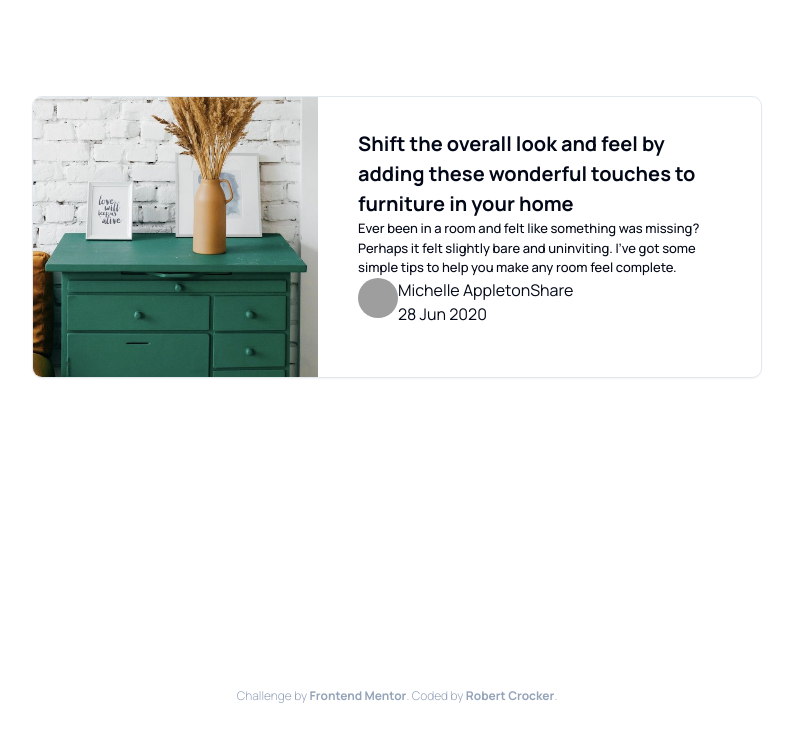
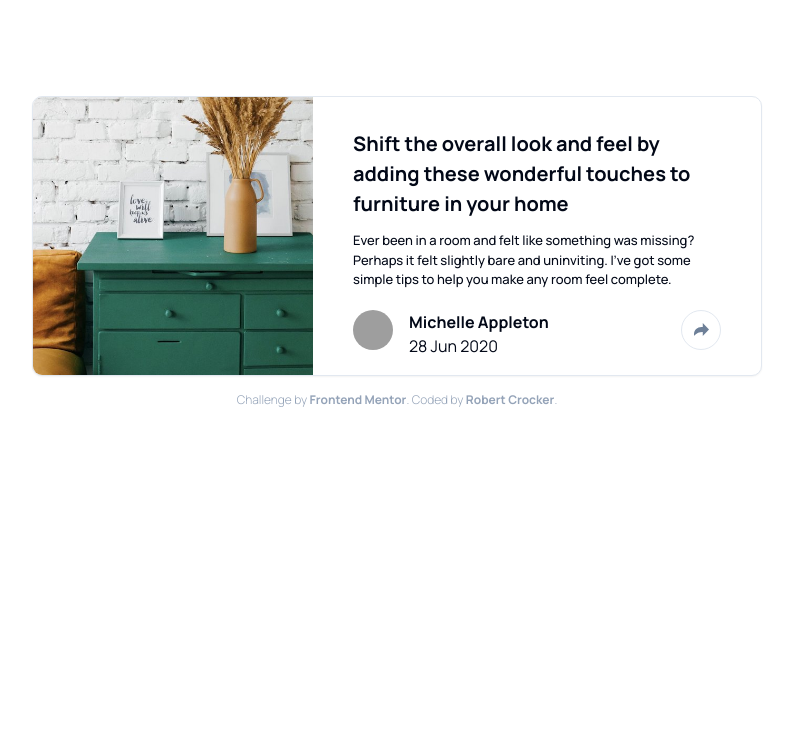
Before and after one commit to robcrock/article-preview, a Next.js app: page / in a window 1280 px wide. Shown: the top 742 px of the page, without its empty margins (243-1036 px from the left). Built offline with nearby package versions, Linux system fonts and the light colour scheme; grey boxes are pictures that could not be loaded.

Commit message:
'Add @radix-ui/react-slot. Adjust layout and introduce new share functionality.'

```diff
--- a/package.json
+++ b/package.json
@@ -11,6 +11,7 @@
   "dependencies": {
     "@radix-ui/react-aspect-ratio": "^1.0.3",
     "@radix-ui/react-avatar": "^1.0.4",
+    "@radix-ui/react-slot": "^1.0.2",
     "class-variance-authority": "^0.7.0",
     "clsx": "^2.1.1",
     "lucide-react": "^0.395.0",
--- a/src/app/page.tsx
+++ b/src/app/page.tsx
@@ -3,7 +3,7 @@
 
 export default function Home() {
   return (
-    <main className="flex min-h-screen flex-col items-center justify-between p-24">
+    <main className="flex min-h-screen flex-col items-center gap-4 p-24">
       {/* mobile */}
       {/* card container */}
       {/* -- hero image */}
--- a/src/components/fem-card.tsx
+++ b/src/components/fem-card.tsx
@@ -1,16 +1,19 @@
 import { Card, CardContent, CardHeader } from "@/components/ui/card";
 import { FemHero } from "./fem-hero";
 import { FemAvatar } from "./fem-avatar";
+import { Share } from "./icons/share";
+import { FemShareButton } from "./fem-share-button";
 
 type Props = {};
 
 export const FemCard = (props: Props) => {
   return (
-    <Card className="m-0 flex w-[730px] overflow-hidden rounded-[10px]">
+    <Card className="m-0 flex max-h-[280px] w-[730px] overflow-hidden rounded-[10px]">
       <CardHeader className="p-0">
         <FemHero />
       </CardHeader>
-      <CardContent className="px-10 py-8">
+      <CardContent className="flex flex-col gap-5 px-10 py-8">
+        <section className="flex flex-col gap-3">
           <h2 className="font-manrope text-[20px] font-bold">
             Shift the overall look and feel by adding these wonderful touches to
             furniture in your home
@@ -20,13 +23,16 @@
             felt slightly bare and uninviting. I’ve got some simple tips to help
             you make any room feel complete.
           </p>
-        <section className="flex">
+        </section>
+        <section className="flex justify-between">
+          <div className="flex gap-4">
             <FemAvatar />
             <div className="flex flex-col">
-            <p>Michelle Appleton</p>
+              <p className="font-manrope font-bold">Michelle Appleton</p>
               <p>28 Jun 2020</p>
             </div>
-          <p>Share</p>
+          </div>
+          <FemShareButton />
         </section>
       </CardContent>
     </Card>
--- a/src/components/fem-hero.tsx
+++ b/src/components/fem-hero.tsx
@@ -5,9 +5,12 @@
 
 export const FemHero = (props: Props) => {
   return (
-    <div className="h-[280px] w-[285px] p-0">
+    <div className="relative h-[285px] w-[280px]">
       <Image
-        className="h-[280px] w-[285px] object-cover p-0"
+        layout="fill"
+        objectFit="cover"
+        placeholder="blur"
+        objectPosition="0% 0%"
         src={image}
         alt="drawers"
       />
--- /dev/null
+++ b/src/components/fem-share-button.tsx
@@ -0,0 +1,12 @@
+import { Button } from "@/components/ui/button";
+import { Share } from "@/components/icons/share";
+
+type Props = {};
+
+export const FemShareButton = (props: Props) => {
+  return (
+    <Button className="rounded-full" variant="outline" size="icon">
+      <Share />
+    </Button>
+  );
+};
--- /dev/null
+++ b/src/components/icons/share.tsx
@@ -0,0 +1,14 @@
+import React from "react";
+
+type Props = {};
+
+export const Share = (props: Props) => {
+  return (
+    <svg xmlns="http://www.w3.org/2000/svg" width="15" height="13">
+      <path
+        fill="#6E8098"
+        d="M15 6.495L8.766.014V3.88H7.441C3.33 3.88 0 7.039 0 10.936v2.049l.589-.612C2.59 10.294 5.422 9.11 8.39 9.11h.375v3.867L15 6.495z"
+      />
+    </svg>
+  );
+};
--- /dev/null
+++ b/src/components/ui/button.tsx
@@ -0,0 +1,56 @@
+import * as React from "react"
+import { Slot } from "@radix-ui/react-slot"
+import { cva, type VariantProps } from "class-variance-authority"
+
+import { cn } from "@/lib/utils"
+
+const buttonVariants = cva(
+  "inline-flex items-center justify-center whitespace-nowrap rounded-md text-sm font-medium ring-offset-background transition-colors focus-visible:outline-none focus-visible:ring-2 focus-visible:ring-ring focus-visible:ring-offset-2 disabled:pointer-events-none disabled:opacity-50",
+  {
+    variants: {
+      variant: {
+        default: "bg-primary text-primary-foreground hover:bg-primary/90",
+        destructive:
+          "bg-destructive text-destructive-foreground hover:bg-destructive/90",
+        outline:
+          "border border-input bg-background hover:bg-accent hover:text-accent-foreground",
+        secondary:
+          "bg-secondary text-secondary-foreground hover:bg-secondary/80",
+        ghost: "hover:bg-accent hover:text-accent-foreground",
+        link: "text-primary underline-offset-4 hover:underline",
+      },
+      size: {
+        default: "h-10 px-4 py-2",
+        sm: "h-9 rounded-md px-3",
+        lg: "h-11 rounded-md px-8",
+        icon: "h-10 w-10",
+      },
+    },
+    defaultVariants: {
+      variant: "default",
+      size: "default",
+    },
+  }
+)
+
+export interface ButtonProps
+  extends React.ButtonHTMLAttributes<HTMLButtonElement>,
+    VariantProps<typeof buttonVariants> {
+  asChild?: boolean
+}
+
+const Button = React.forwardRef<HTMLButtonElement, ButtonProps>(
+  ({ className, variant, size, asChild = false, ...props }, ref) => {
+    const Comp = asChild ? Slot : "button"
+    return (
+      <Comp
+        className={cn(buttonVariants({ variant, size, className }))}
+        ref={ref}
+        {...props}
+      />
+    )
+  }
+)
+Button.displayName = "Button"
+
+export { Button, buttonVariants }
```
Also changed, not shown: 1 other file (tests, documents, lock files or other folders). Lines whose indentation alone changed are shown as unchanged.
